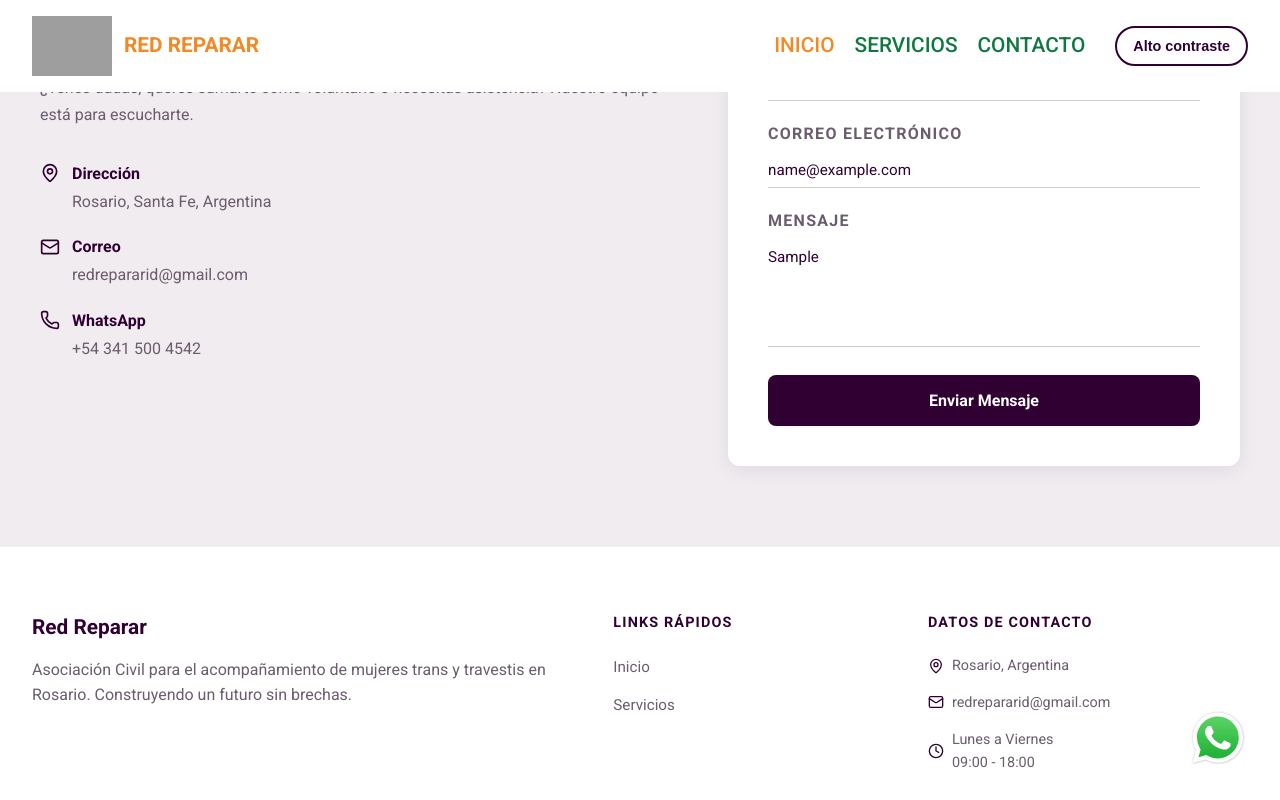
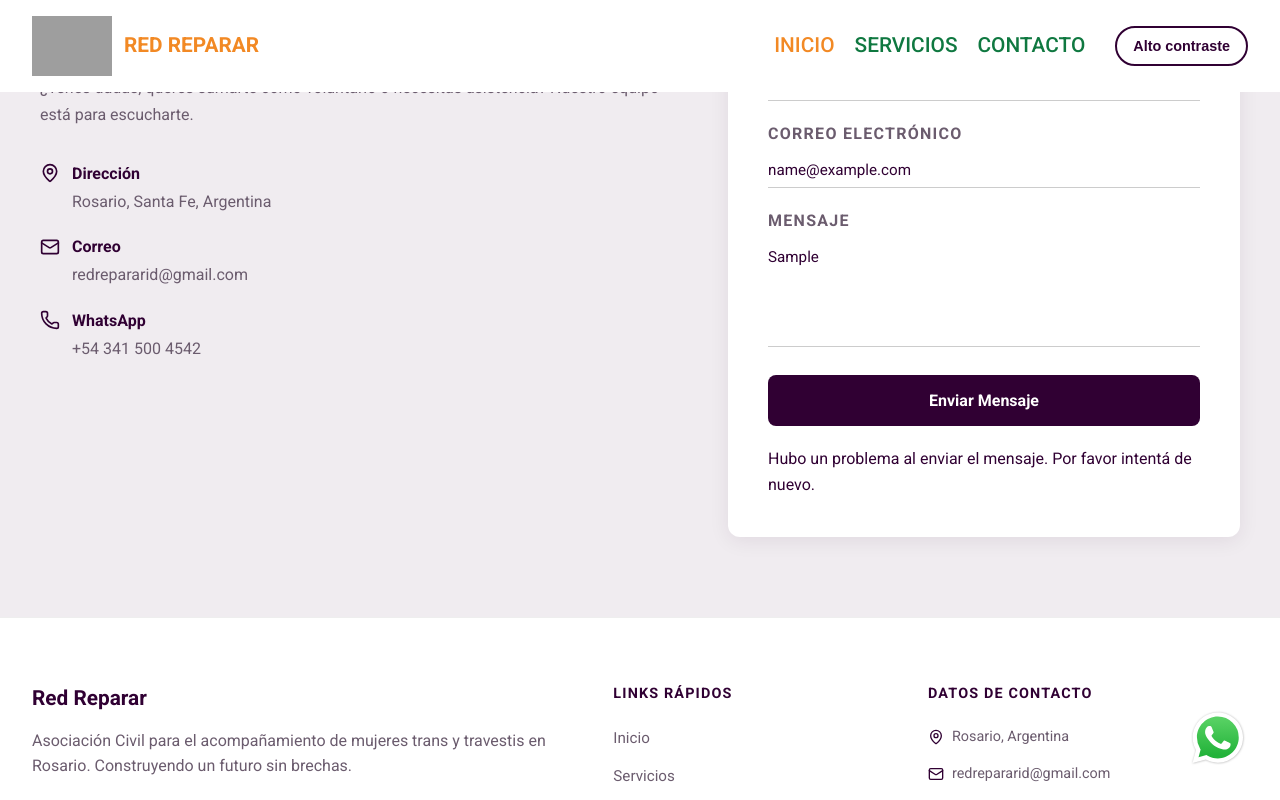
Before and after one commit to christianberti/red-reparar, a React (Vite) app: page / in a window 1280 px wide. Both pictures are taken after typing "Sample", "name@example.com", "Sample" into the empty fields and a click on the button "Enviar Mensaje". Shown: the part 4157-4957 px from the top of the page. Built offline with nearby package versions, Linux system fonts and the light colour scheme; grey boxes are pictures that could not be loaded.

Commit message:
Se conecta formulario con el correo de red reparar

```diff
--- a/src/components/WhatsAppButton.jsx
+++ b/src/components/WhatsAppButton.jsx
@@ -2,14 +2,15 @@ import WhatsappIcon from '../assets/whatsapp.svg'
 import '../styles/WhatsAppButton.css'
 
 const WhatsAppButton = () => {
-  const phone = '5493410000000'
-  const message = 'Hola, quiero más información sobre Fundación Reparar'
+  const phone = '5493415004542'
+  const message = 'Hola, quiero más información sobre Red Reparar'
   const url = `https://wa.me/${phone}?text=${encodeURIComponent(message)}`
 
   return (
     <a
       href={url}
       target="_blank"
+      rel="noopener noreferrer"
       className="whatsapp-btn"
       aria-label="Contactar por WhatsApp"
     >
--- a/src/components/sections/Contact.jsx
+++ b/src/components/sections/Contact.jsx
@@ -1,11 +1,32 @@
+import { useRef, useState } from 'react'
 import '../../styles/Contact.css'
 import { MapPin, Mail, Phone } from 'lucide-react'
 
+const FORMSPREE_ENDPOINT = 'https://formspree.io/f/xykrveod'
+
 function Contact() {
+  const formRef = useRef()
+  const [status, setStatus] = useState('idle')
 
-  const handleSubmit = (e) => {
+  const handleSubmit = async (e) => {
     e.preventDefault()
-    alert('¡Gracias por contactarnos! Pronto nos pondremos en contacto contigo.')
+    setStatus('sending')
+    try {
+      const response = await fetch(FORMSPREE_ENDPOINT, {
+        method: 'POST',
+        body: new FormData(formRef.current),
+        headers: { Accept: 'application/json' },
+      })
+      if (response.ok) {
+        setStatus('success')
+        formRef.current.reset()
+      } else {
+        setStatus('error')
+      }
+    } catch (error) {
+      console.error(error)
+      setStatus('error')
+    }
   }
 
   return (
@@ -44,20 +65,33 @@ function Contact() {
           </ul>
         </div>
 
-        <form className="contact__form" onSubmit={handleSubmit}>
+        <form ref={formRef} className="contact__form" onSubmit={handleSubmit}>
           <div className="contact__field">
             <label htmlFor="nombre">NOMBRE COMPLETO</label>
-            <input type="text" id="nombre" placeholder="Tu nombre" />
+            <input type="text" id="nombre" name="name" placeholder="Tu nombre" required />
           </div>
           <div className="contact__field">
             <label htmlFor="email">CORREO ELECTRÓNICO</label>
-            <input type="email" id="email" placeholder="email@ejemplo.com" />
+            <input type="email" id="email" name="email" placeholder="email@ejemplo.com" required />
           </div>
           <div className="contact__field">
             <label htmlFor="mensaje">MENSAJE</label>
-            <textarea id="mensaje" placeholder="¿Cómo podemos ayudarte?" rows={5} />
+            <textarea id="mensaje" name="message" placeholder="¿Cómo podemos ayudarte?" rows={5} required />
           </div>
-          <button type="submit" className="contact__button">Enviar Mensaje</button>
+          <button type="submit" className="contact__button" disabled={status === 'sending'}>
+            {status === 'sending' ? 'Enviando...' : 'Enviar Mensaje'}
+          </button>
+
+          {status === 'success' && (
+            <p role="status" className="contact__form-message contact__form-message--success">
+              ¡Gracias por contactarnos! Pronto nos pondremos en contacto contigo.
+            </p>
+          )}
+          {status === 'error' && (
+            <p role="alert" className="contact__form-message contact__form-message--error">
+              Hubo un problema al enviar el mensaje. Por favor intentá de nuevo.
+            </p>
+          )}
         </form>
 
       </div>
```
